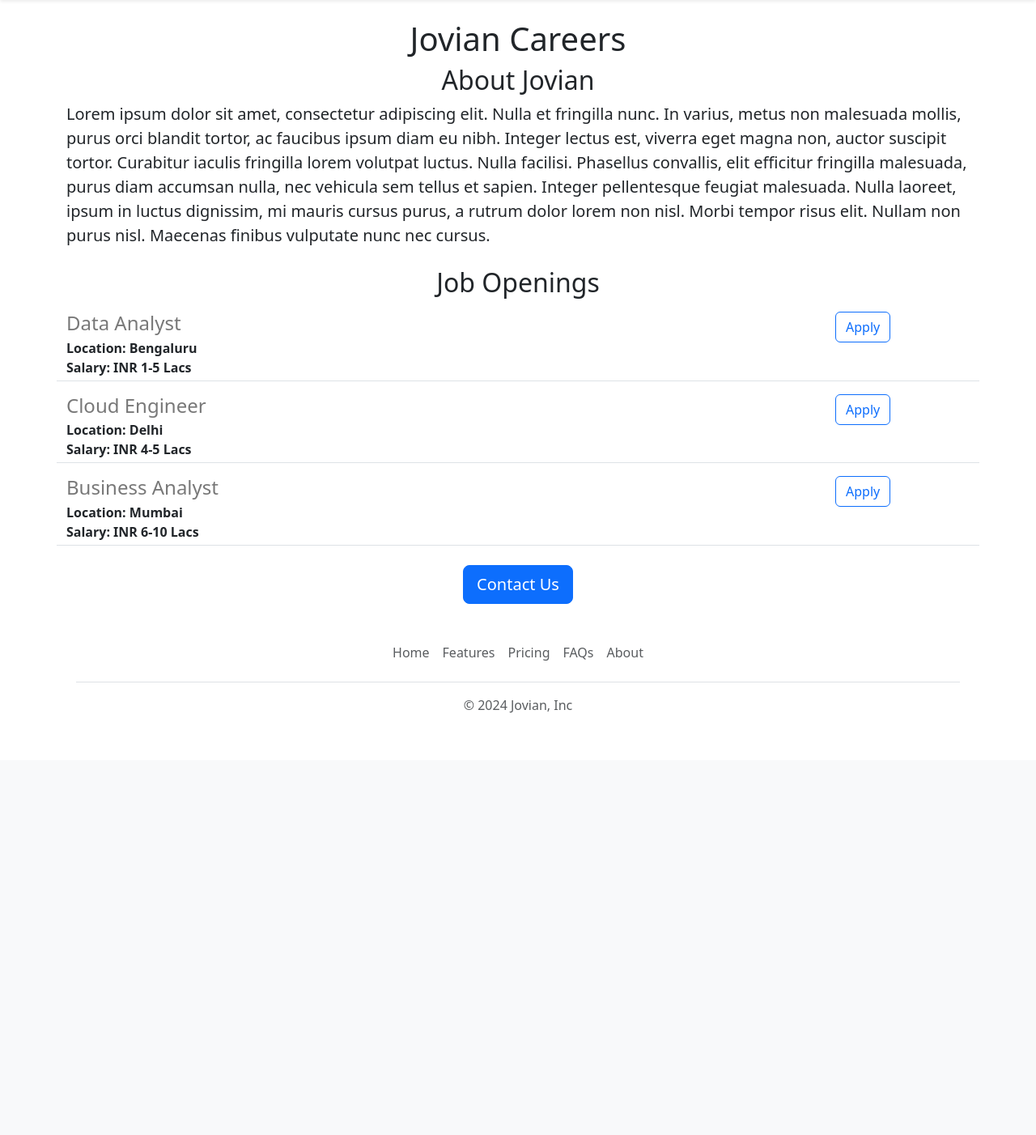
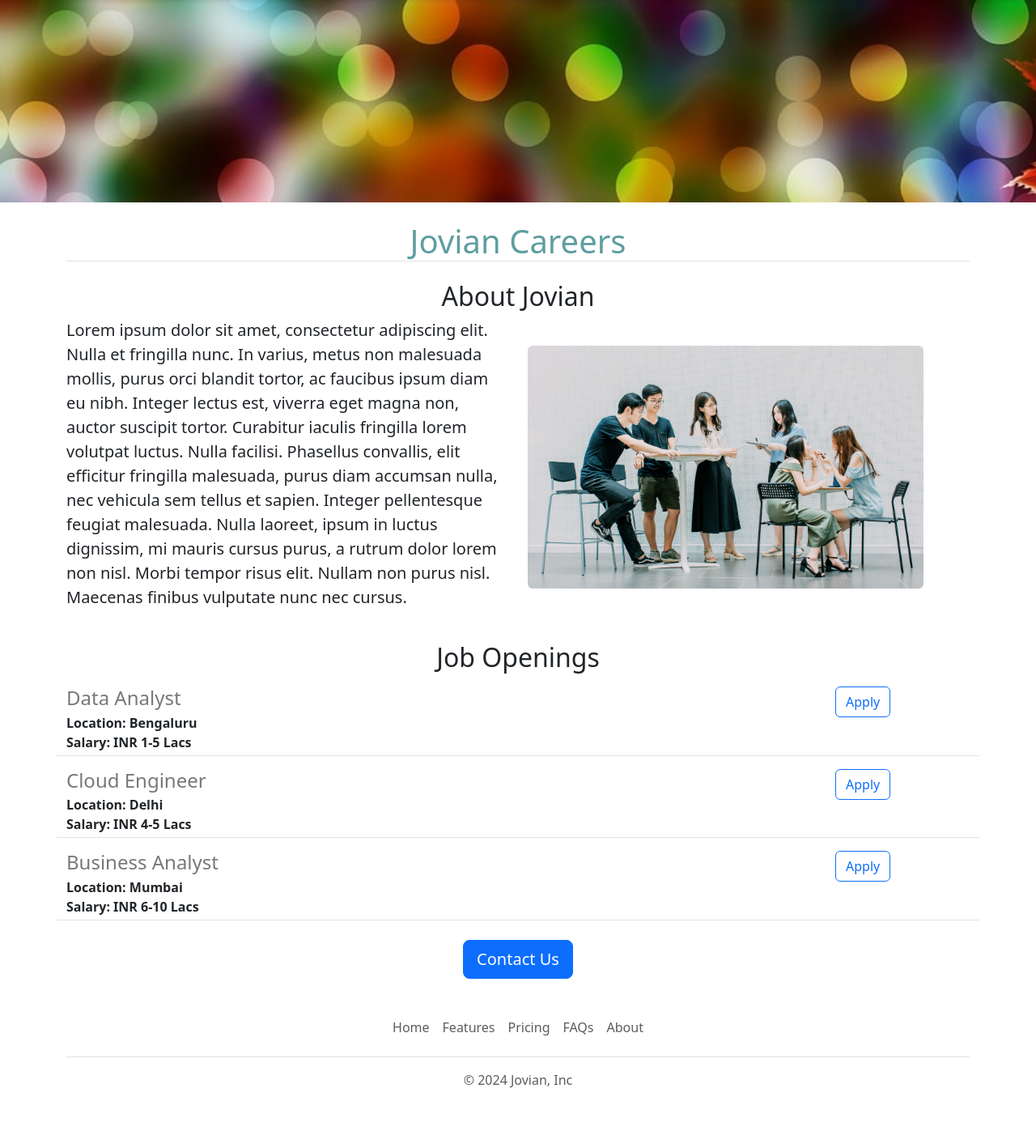
Before and after one commit to aviseq18/jovian-careers-website-v2, a Flask app: page / in a window 1280 px wide; the page is wider, and only the part inside the window is pictured. Shown: the part 56-1458 px from the top of that part at 81% size. Before the commit the page ends 937 px from the top of that part, so only its background shows below. Run offline with Flask 3, Linux system fonts and the light colour scheme.

Commit message:
functional and aesthetic changes

```diff
--- a/templates/home.html
+++ b/templates/home.html
@@ -1,28 +1,51 @@
 <!DOCTYPE html>
 <html>
   <head>
-    <meta charset="utf-8">
-    <meta name="viewport" content="width=device-width, initial-scale=1">
+    <meta charset="utf-8" />
+    <meta name="viewport" content="width=device-width, initial-scale=1" />
     <title>Jovian Careers</title>
-    <link href="https://cdn.jsdelivr.net/npm/bootstrap@5.3.3/dist/css/bootstrap.min.css" rel="stylesheet" integrity="sha384-QWTKZyjpPEjISv5WaRU9OFeRpok6YctnYmDr5pNlyT2bRjXh0JMhjY6hW+ALEwIH" crossorigin="anonymous">
+    <link
+      href="https://cdn.jsdelivr.net/npm/bootstrap@5.3.3/dist/css/bootstrap.min.css"
+      rel="stylesheet"
+      integrity="sha384-QWTKZyjpPEjISv5WaRU9OFeRpok6YctnYmDr5pNlyT2bRjXh0JMhjY6hW+ALEwIH"
+      crossorigin="anonymous"
+    />
+    <style>
+      #banner {
+        width: 1800px;
+        height: 250px;
+        object-fit: cover;
+        text-align: center;
+      }
+    </style>
   </head>
   <body>
     {% include 'nav.html' %}
+    <img class="mx-auto d-block mb-4" id="banner" src="static/banner.jpeg" alt="Nothing" />
     <div class="container">
-      <h1 class="text-center mt-4">{{company_name}} Careers</h1>
+      <h1 class="text-center mt-4 mb-4 border-bottom" style="color: cadetblue;">{{company_name}} Careers</h1>
       <h2 class="text-center">About Jovian</h2>
+      <div class="row align-items-center">
+        <!-- Text Column -->
+        <div class="col-md-6">
           <p class="lead">
             Lorem ipsum dolor sit amet, consectetur adipiscing elit. Nulla et
             fringilla nunc. In varius, metus non malesuada mollis, purus orci
             blandit tortor, ac faucibus ipsum diam eu nibh. Integer lectus est,
             viverra eget magna non, auctor suscipit tortor. Curabitur iaculis
-        fringilla lorem volutpat luctus. Nulla facilisi. Phasellus convallis,
-        elit efficitur fringilla malesuada, purus diam accumsan nulla, nec
-        vehicula sem tellus et sapien. Integer pellentesque feugiat malesuada.
-        Nulla laoreet, ipsum in luctus dignissim, mi mauris cursus purus, a
-        rutrum dolor lorem non nisl. Morbi tempor risus elit. Nullam non purus
-        nisl. Maecenas finibus vulputate nunc nec cursus.
+            fringilla lorem volutpat luctus. Nulla facilisi. Phasellus
+            convallis, elit efficitur fringilla malesuada, purus diam accumsan
+            nulla, nec vehicula sem tellus et sapien. Integer pellentesque
+            feugiat malesuada. Nulla laoreet, ipsum in luctus dignissim, mi
+            mauris cursus purus, a rutrum dolor lorem non nisl. Morbi tempor
+            risus elit. Nullam non purus nisl. Maecenas finibus vulputate nunc
+            nec cursus.
           </p>
+        </div>
+        <div class="col-md-6 text-center">
+          <img src="/static/work_ofc.jpg" alt="Nothing" class="d-none d-md-block img-fluid rounded" style="height: 300px; margin-bottom: 16px; margin-top: 8px;" />
+        </div>
+      </div>
       <h2 class="text-center mt-4">Job Openings</h2>
       <p>
         <!-- {{jobs}} -->
@@ -30,11 +53,13 @@
             {% include 'jobitem.html' %}
         {% endfor %}
       </p>
-      <div class="text-center mt-4 md-4"><button class="btn btn-primary btn-lg">Contact Us</button>
+    </div>
+    <div class="text-center mt-4 md-4">
+      <!-- <button class="btn btn-primary btn-lg">Contact Us</button> -->
+      <a type="button" href="https://google.com" target="_blank" class="btn btn-primary btn-lg">Contact Us</a>
       {% include 'footer.html' %}
 
       <!-- <p class="mt-4">Copyright 2022, Luxembourg</p></div> -->
-
     </div>
   </body>
 </html>
--- a/templates/jobitem.html
+++ b/templates/jobitem.html
@@ -9,7 +9,13 @@
     {% endif %}
   </div>
   <div class="col-2">
-    <button type="button" class="btn btn-outline-primary">Apply</button>
+    <!-- <button type="button" class="btn btn-outline-primary">Apply</button> -->
+    <!-- <a href="https://www.google.com" type="button" class="btn btn-outline-primary float-right align-middle">Apply</a> -->
+    <a
+      href="mailto:abhi@gmail.com?subject=Application%20for%20{{job['title']}}&body=Hi%2C%0D%0A%0D%0AName%3A%20%3Cyour%20name%20here%3E%0D%0AResume%20Link%3A%20%3Cresume%20link%3E%0D%0A%0D%0AThanks%2C%0D%0A%3Cyour%20name%20here%3E"
+      type="button"
+      class="btn btn-outline-primary float-right align-middle"
+      >Apply</a
+    >
   </div>
-
 </div>
```
Also changed, not shown: static/work_ofc.jpg (added), 1 other file. Lines whose indentation alone changed are shown as unchanged.
